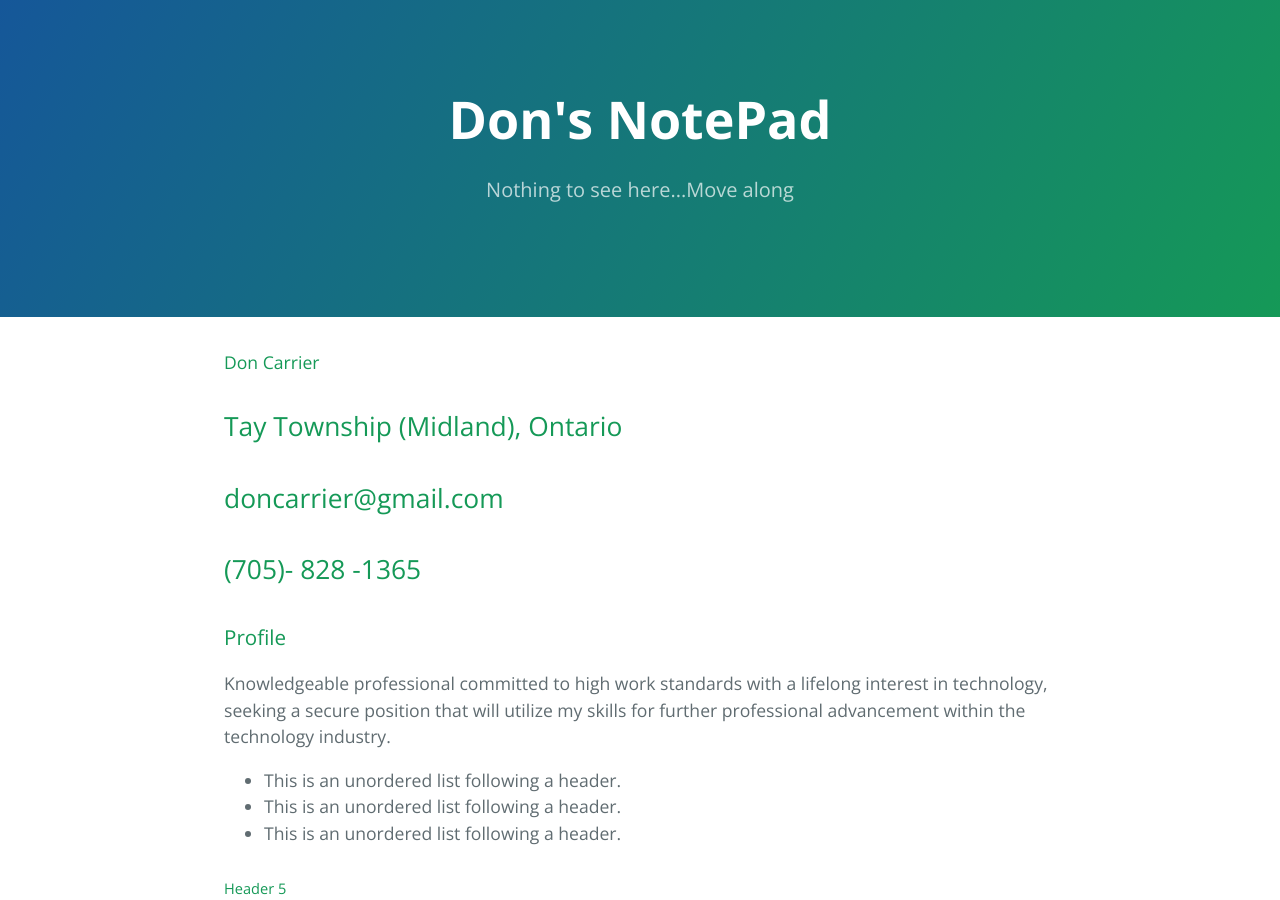
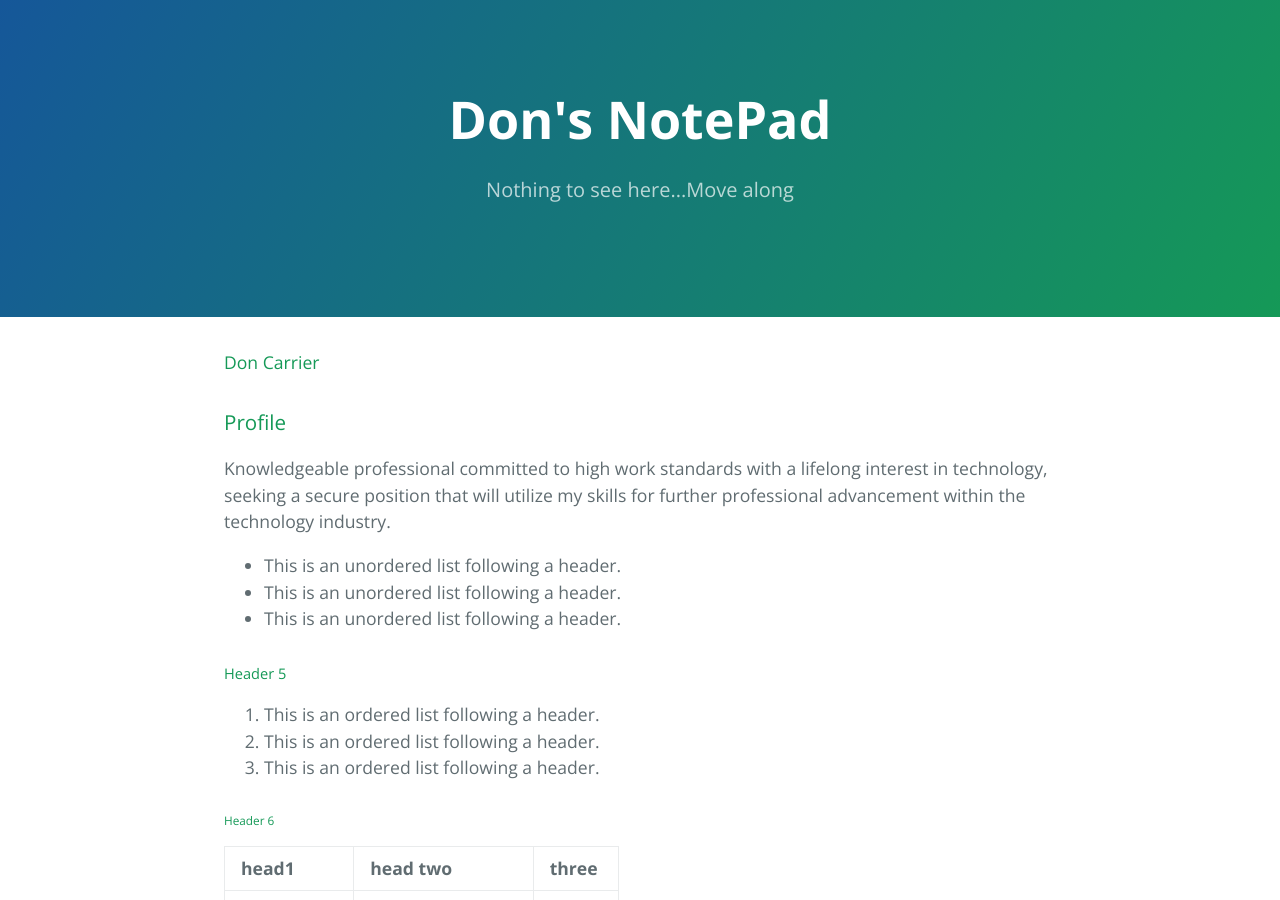
Before and after one commit to Spiralman1/spiralman1.github.io, a Jekyll site: the page built from Resume.md, in a window 1280 px wide and 900 px high. Built offline with Jekyll 4.4.1, drawn with Linux system fonts in a browser that asks for light colours.

Commit message:
Update Resume.md

```diff
--- a/Resume.md
+++ b/Resume.md
@@ -3,9 +3,7 @@ layout: default
 ---
 
 #### 									Don Carrier
-##								Tay Township (Midland), Ontario
-## 								     doncarrier@gmail.com
-## 								      (705)- 828 -1365
+
 
 ### Profile
 Knowledgeable professional committed to high work standards with a lifelong interest in technology, seeking a secure position that will utilize my skills for further professional advancement within the technology industry.
```
